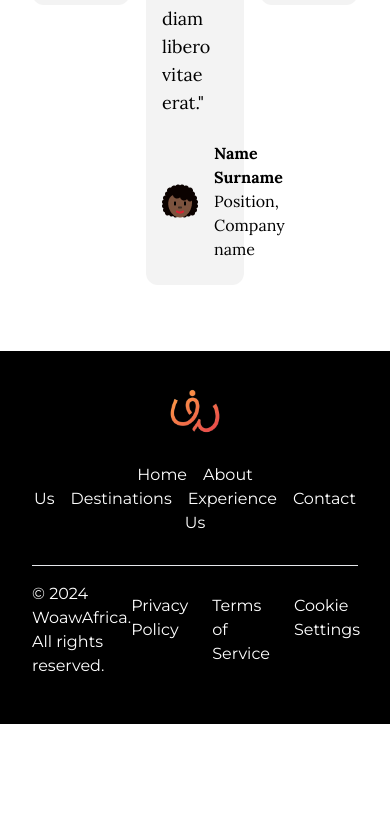
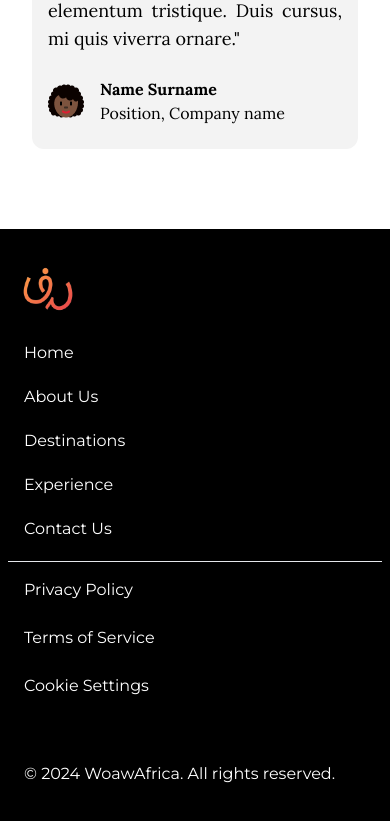
Before and after one commit to smeetinc/woawafrica, a React (Create React App) app: page / in a window 390 px wide. Shown: the part 11135-11956 px from the top of the page. Before the commit the page ends 11859 px from the top, so only its background shows below. Built offline with nearby package versions, Linux system fonts and the light colour scheme.

Commit message:
Home responsiveness done

```diff
--- a/src/components/Footer.jsx
+++ b/src/components/Footer.jsx
@@ -3,16 +3,16 @@ import { Link } from "react-router-dom";
 
 function Footer() {
   return (
-    <div className="bg-black text-white px-8 py-10">
-      <div className="w-full text-center my-10">
+    <div className="bg-black text-white px-2 lg:px-8 py-10">
+      <div className="w-full text-left lg:text-center my-10">
         <div>
           <img
             src="assets/logopng2.png"
             alt="woawafrica logo"
-            className="w-20 h-20 object-contain mx-auto"
+            className="w-20 h-20 object-contain lg:mx-auto"
           />
         </div>
-        <div className="inline-block space-x-4 mt-3 mb-5">
+        <div className="flex flex-col gap-5 ml-4 lg:ml-0 lg:inline-block lg:space-x-4 mt-3 mb-5">
           <Link to="/">
             <span>Home</span>
           </Link>
@@ -22,7 +22,7 @@ function Footer() {
           <Link to="/destinations">
             <span>Destinations</span>
           </Link>
-          <Link to="/experience">
+          <Link to="/experiences">
             <span>Experience</span>
           </Link>
           <Link to="/contact">
@@ -31,9 +31,11 @@ function Footer() {
         </div>
       </div>
       <hr className="my-2" />
-      <div className="flex justify-between items-center mt-4 mb-9">
-        <p>&copy; 2024 WoawAfrica. All rights reserved.</p>
-        <div className="flex gap-6">
+      <div className="flex flex-col-reverse lg:flex-row justify-between items-start ml-4 lg:ml-0 lg:items-center mt-4 mb-9">
+        <p className="mt-16 lg:mt-0">
+          &copy; 2024 WoawAfrica. All rights reserved.
+        </p>
+        <div className="flex flex-col gap-6 lg:flex-row">
           <p>Privacy Policy</p>
           <p>Terms of Service</p>
           <p>Cookie Settings</p>
--- a/src/components/Testimonials.jsx
+++ b/src/components/Testimonials.jsx
@@ -8,7 +8,7 @@ function Testimonials() {
         <span className="text-secondary-300">Customer</span>{" "}
         <span className="text-primary-200">testimonials</span>
       </h2>
-      <div className="mt-12 mb-10 grid grid-cols-3 gap-4">
+      <div className="mt-12 mb-10 lg:grid grid-cols-3 gap-4">
         <Testimony
           text="Lorem ipsum dolor sit amet, consectetur adipiscing elit. Suspendisse varius enim in eros elementum tristique. Duis cursus, mi quis viverra ornare."
           avatar="/assets/Emoji.png"
--- a/src/components/Testimony.jsx
+++ b/src/components/Testimony.jsx
@@ -2,7 +2,7 @@ import React from "react";
 
 function Testimony({ text, name, avatar, position }) {
   return (
-    <div className="bg-neutral-600 rounded-xl py-6 px-4 text-justify font-Lora h-fit">
+    <div className="bg-neutral-600 rounded-xl py-6 px-4 text-justify font-Lora h-fit mb-6 lg:mb-0">
       <p className="my-6  text-lg">"{text}"</p>
 
       <div className="flex gap-4 h-fit items-center mt-10">
```
